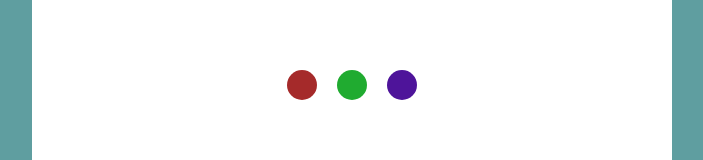
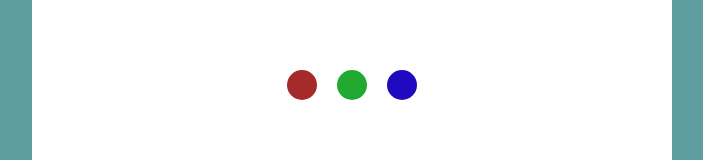
Before and after one commit to oNqNu/aim-trainer, a React (Create React App) app: page / in a window 1280 px wide. Shown: the part 355-515 px from the top of the page, without its empty margins (288-991 px from the left). Built offline with nearby package versions, Linux system fonts and the light colour scheme.

Commit message:
fix: ターゲットの色調整

```diff
--- a/src/App.css
+++ b/src/App.css
@@ -65,7 +65,7 @@ button {
 }
 
 .targetItem3 {
-  background-color: rgb(78, 20, 154);
+  background-color: rgb(31, 10, 192);
   height: 30px;
   width: 30px;
   border-radius: 50%;
```
